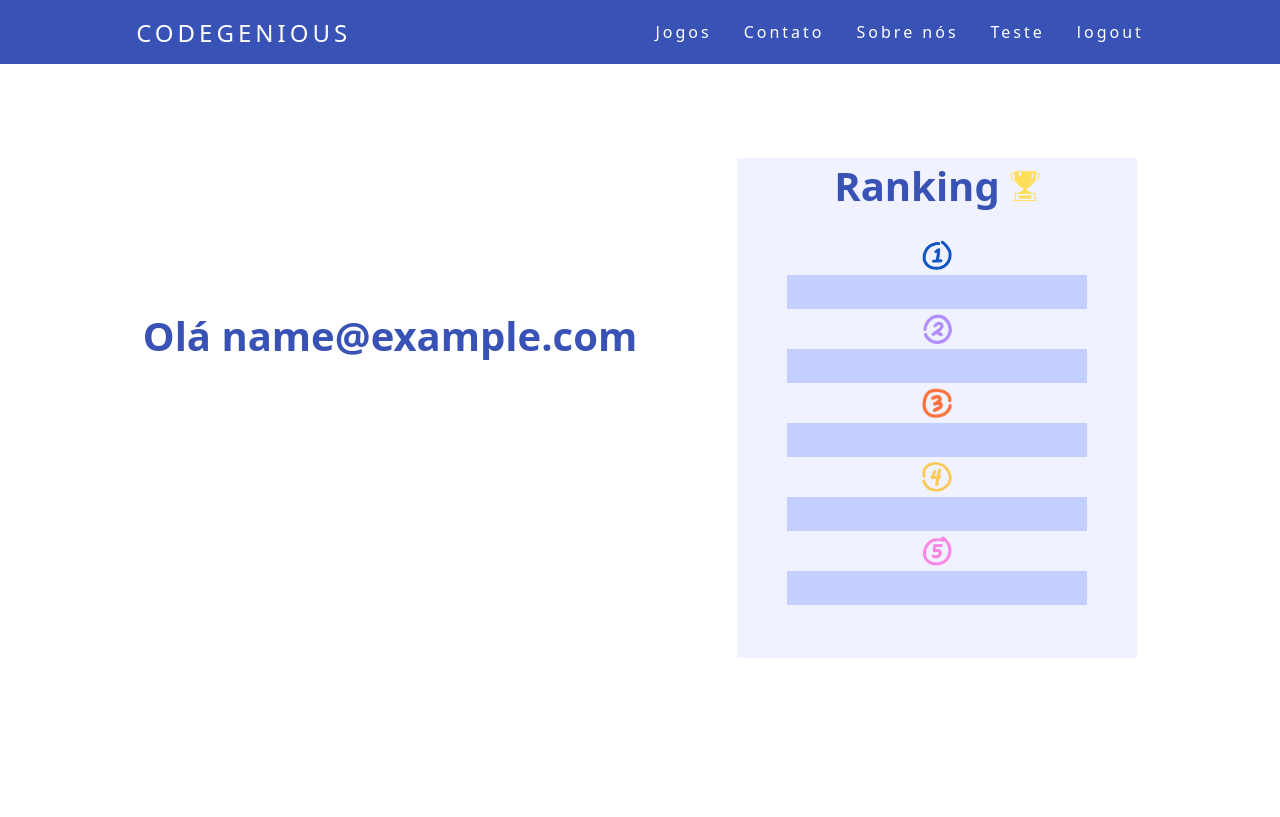
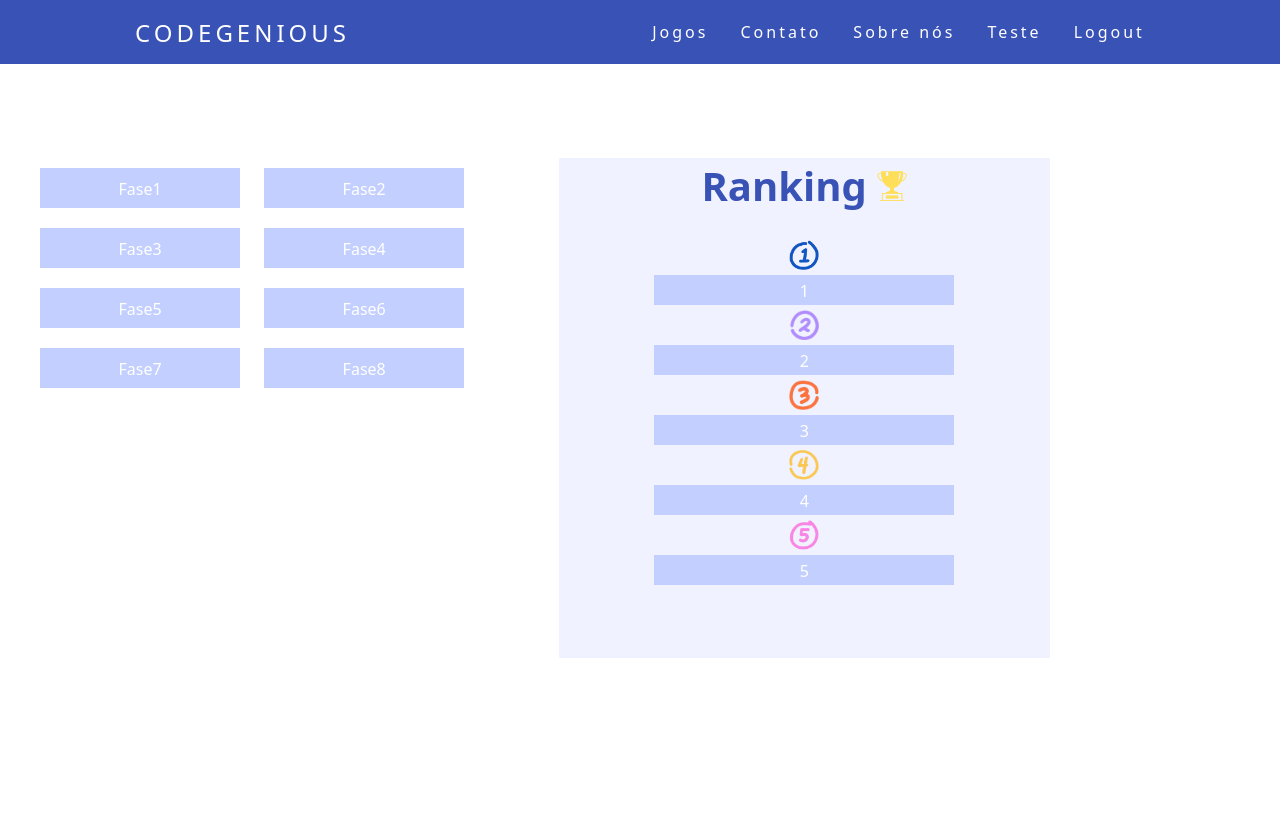
Before and after one commit to NathanAzvdo/Tcc, a PHP site: page /paginas/telaInicial.php in a window 1280 px wide. Shown: the top 817 px of the page. Run offline with PHP 8.4, Linux system fonts and the light colour scheme; the visitor is signed in with stand-in values (Sample User, id 1); data that the repository does not hold is empty.

Commit message:
ranking pronto

```diff
--- a/css/apresentação.css
+++ b/css/apresentação.css
@@ -25,17 +25,39 @@ input{
    }
 .ranking{
     background-color: #c3cfff41;
-    width: 400px;
+    width: 500px;
     height: 500px;
     text-align: center;
+    transform: translateX(-200px);
+
 }
-
+.rankName{
+    width: 300px;
+    margin: 0 auto;
+    background-color: #c3cfff;
+    height: 30px;
+    color: #fff;
+    padding: 5px;
+}
+.fases{
+    width: 50vw;
+}
+.fase{
+    width: 200px;
+    height: 40px;
+    padding: 10px;
+    background-color: #c3cfff;
+    color: #fff;
+    margin: 10px;
+    display: inline-block;
+    text-align: center;
+}
  .center{
     display: flex;
     flex-direction: row;
     padding: 30px;
     justify-content: center;
-    margin: 10% auto;
+    margin: 10% auto 5%;
     margin-right: auto;
     align-content: center;
 }
--- a/paginas/cad.php
+++ b/paginas/cad.php
@@ -10,7 +10,7 @@
   include_once('config.php');
 
   $result = "INSERT INTO cadastro
-  VALUES (default, '$nom', '$senha', '$email');";
+  VALUES (default, '$nom', '$senha', '$email', default);";
 
   if(mysqli_query($conexao, $result)){
     header('location:login.html');
--- a/paginas/logout.php
+++ b/paginas/logout.php
@@ -2,5 +2,5 @@
 session_start();
 unset($_SESSION['email']);
 unset($_SESSION['senha']);
-header('Location:../index.html');
+header('Location:../index.php');
 ?>
--- a/paginas/telaInicial.php
+++ b/paginas/telaInicial.php
@@ -1,12 +1,23 @@
 <?php
 session_start();
+include_once('config.php');
 if((!isset($_SESSION['email'])) and (!isset($_SESSION['senha']))){
   unset($_SESSION['email']);
   unset($_SESSION['senha']);
-  header('Location:login.html');
+  header('Location:../index.php');
 
 }
-$logado = $_SESSION['email'];
+$email = $_SESSION['email'];
+$sql = "SELECT nome_usuario FROM cadastro order by ranking DESC LIMIT 5";
+$result = $conexao->query($sql);
+$nomes = [1, 2, 3, 4, 5];
+$cont=0;
+while($USER_DATA = mysqli_fetch_assoc($result))
+{
+  $nomes[$cont]=$USER_DATA['nome_usuario'];
+  $cont++;
+}
+
 ?>
 
 <!DOCTYPE html>
@@ -38,39 +49,57 @@ $logado = $_SESSION['email'];
         <li><a href="#">Contato</a></li>
         <li><a href="#">Sobre nós</a></li>
         <li><a href="#">Teste</a></li>
-        <li><a href="logout.php">logout</a></li>
+        <li><a href="logout.php">Logout</a></li>
       </ul>
     </nav>
   </header>
   <script src="../js/menu.js"></script>
 
   <div class="center">
-  <div class="inf">
 
-    <h1 style="margin-top: 150px;"><?php
-  echo "Olá $logado" ?></h1>
-</div>
+    <div class="fases">
+    <div class="fase">Fase1</div>
+    <div class="fase">Fase2</div>
+    <div class="fase">Fase3</div>
+    <div class="fase">Fase4</div>
+    <div class="fase">Fase5</div>
+    <div class="fase">Fase6</div>
+    <div class="fase">Fase7</div>
+    <div class="fase">Fase8</div>
+    </div>
 
-  <div class="ranking" >
+
+    <div class="ranking">
       <h1>Ranking <img src="../img/trofeu-removebg-preview.png" alt="" width="30px" height="30px"></h1>
       <br>
       <img src="../img/primeiro-removebg-preview.png" alt="" width="30px" height="30px" style="margin-top: 5px;">
       <br>
-      <input type="text">
+      <div class="rankName"><?php
+      echo $nomes[0];
+      ?></div>
       <img src="../img/segundo-removebg-preview.png" alt="" width="30px" height="30px" style="margin-top: 5px;">
       <br>
-      <input type="text">
+      <div class="rankName"><?php
+      echo $nomes[1];
+      ?></div>
       <img src="../img/terceiro-removebg-preview.png" alt="" width="30px" height="30px" style="margin-top: 5px;">
       <br>
-      <input type="text">
+      <div class="rankName"><?php
+      echo $nomes[2];
+      ?></div>
       <img src="../img/quarto2-removebg-preview.png" alt="" width="30px" height="30px" style="margin-top: 5px;">
       <br>
-      <input type="text">
+      <div class="rankName"><?php
+      echo $nomes[3];
+      ?></div>
       <img src="../img/quinto-removebg-preview.png" alt="" width="30px" height="30px" style="margin-top: 5px;">
       <br>
-      <input type="text">
+      <div class="rankName"><?php
+      echo $nomes[4];
+      ?></div>
     </div>
-  </div>
+
+</div>
 
 
   <div class="sobrenos">
```
Also changed, not shown: index.php (renamed from index.html, +33 -8 lines).
